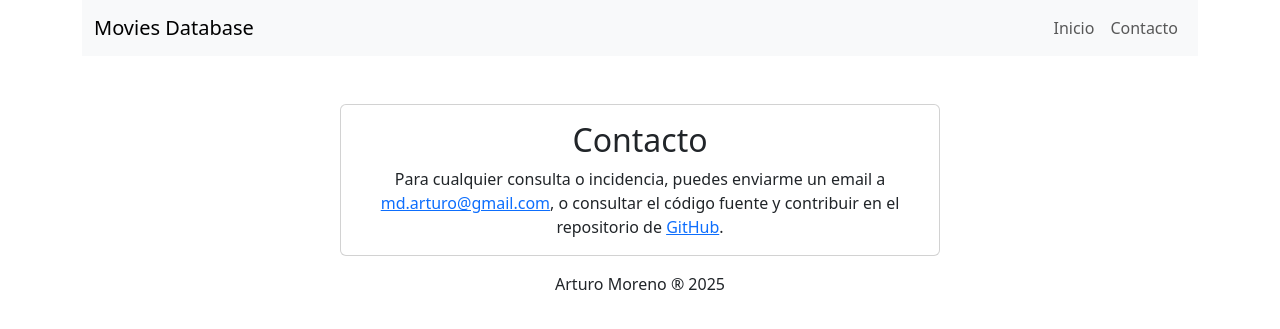
After one commit to artbrwn/Dev-Log-11-Movies-Database, a Flask app: page /contact in a window 1280 px wide. The commit adds this page. Shown: the top 329 px of the page. Run offline with Flask 3, Linux system fonts and the light colour scheme.

Commit message:
Añadir página de contacto, ruta y css

```diff
--- a/app_movies_database/routes.py
+++ b/app_movies_database/routes.py
@@ -36,3 +36,7 @@ def show_details(imdb_id):
     else:
         movie_comments = select_comments_by_movie_id(imdb_id)
         return render_template("details.html", result=movie_data, comments=movie_comments)
+
+@app.route("/contact")
+def show_contact():
+    return render_template("contact.html")
--- a/app_movies_database/static/styles.css
+++ b/app_movies_database/static/styles.css
@@ -8,7 +8,6 @@
   clip: rect(0,0,0,0);
   border: 0;
 }
-
 
 form input {
   height: 50px;
@@ -23,6 +22,11 @@ form button {
   width: 50px;
 
 }
+
+.table-rounded {
+			border-radius: .4rem;
+			overflow: hidden;
+		}
 
 .index-poster {
   text-align: center;
@@ -43,3 +47,7 @@ form button {
 footer{
   text-align: center;
 }
+
+.card{
+  max-width: 600px;
+}
--- a/app_movies_database/templates/base.html
+++ b/app_movies_database/templates/base.html
@@ -26,13 +26,13 @@
         </nav>
 
     </header>
-    <section class="container">
+    <section class="container mt-3">
         {% block content%}
 
         {% endblock %}
     </section>
-    <footer class="container">
-        Arturo Moreno @ 2025 - md.arturo@gmail.com
+    <footer class="container mt-3">
+        Arturo Moreno ® 2025
     </footer>
     <script src="https://cdn.jsdelivr.net/npm/bootstrap@5.3.8/dist/js/bootstrap.bundle.min.js" integrity="sha384-FKyoEForCGlyvwx9Hj09JcYn3nv7wiPVlz7YYwJrWVcXK/BmnVDxM+D2scQbITxI" crossorigin="anonymous"></script>
 </body>
--- /dev/null
+++ b/app_movies_database/templates/contact.html
@@ -0,0 +1,18 @@
+{% extends "base.html" %}
+
+{% block content %}
+
+<div class="card text-center mx-auto mt-5">
+    <div class="card-body">
+        <h2 class="card-title">Contacto</h5>
+        <p class="card-text">
+            Para cualquier consulta o incidencia, puedes enviarme un email a
+            <a href="mailto:md.arturo@gmail.com?subject=Movies Database">md.arturo@gmail.com</a>,
+            o consultar el código fuente y contribuir en el repositorio de
+            <a href="https://github.com/artbrwn/Dev-Log-11-Movies-Database" target="_blank">GitHub</a>.
+        </p>
+    </div>
+</div>
+
+
+{% endblock %}
--- a/app_movies_database/templates/details.html
+++ b/app_movies_database/templates/details.html
@@ -27,9 +27,9 @@
 
 <form action="/details/{{result.imdbID}}" method="POST">
     <label for="user_name" class="visually-hidden">Tu nombre:</label>
-    <input type="text" name="user_name" id="user_name" placeholder="Escribe tu nombre.">
+    <input type="text" name="user_name" id="user_name" placeholder="Escribe tu nombre." required>
     <label for="comment" class="visually-hidden">Comentario:</label>
-    <input type="text" name="comment" id="comment" placeholder="Escribe tu comentario.">
+    <input type="text" name="comment" id="comment" placeholder="Escribe tu comentario." required>
     <input type="submit" name="submit" id="submit" value="Publicar">
 </form>
 
```
Also changed, not shown: app_movies_database/templates/search_results.html (+8 -6 lines).
